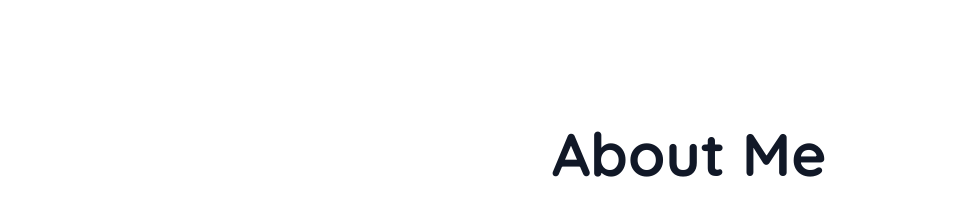
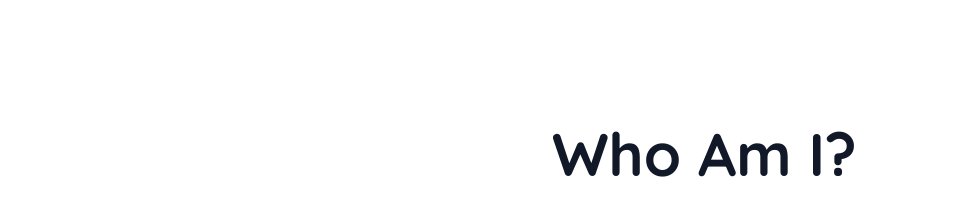
Before and after one commit to rdnm0/me, a React (Create React App) app: page / in a window 1280 px wide. Shown: the part 1060-1280 px from the top of the page, without its empty margins (112-1082 px from the left). Built offline with nearby package versions, Linux system fonts and the light colour scheme; a web font is replaced by a local one.

Commit message:
diddy about changes

```diff
--- a/src/components/About.jsx
+++ b/src/components/About.jsx
@@ -29,7 +29,7 @@ const About = () => {
         animate={{ opacity: 1 }}
         transition={{ duration: 1 }}
       >
-        <h2 className="text-6xl font-bold mb-8 text-gray-900 dark:text-white">About Me</h2>
+        <h2 className="text-6xl font-bold mb-8 text-gray-900 dark:text-white">Who Am I?</h2>
         <p className="text-3xl text-gray-600 dark:text-gray-400 md:float-left md:w-3/4 md:pr-6">
           Hi, I'm Rohan, a passionate software developer based in <a href="https://ca.octobersveryown.com/" className="text-blue-500 hover:underline" target="_blank" rel="noopener noreferrer">Toronto</a>. I'm currently studying in the International Baccalaureate Diploma Programme (IBDP) in 11th grade. In my free time, I enjoy hitting the gym to stay fit and playing video games to unwind (obsessed with <a href="https://dragonballsparkingzero.com/" className="text-blue-500 hover:underline" target="_blank" rel="noopener noreferrer">Sparking Zero!</a> currently). For the past two years, I've been honing my coding skills, particularly focusing on competitive programming. I have a strong background in web development, where I enjoy creating user-friendly solutions that empower people to achieve their goals.
         </p>
```
